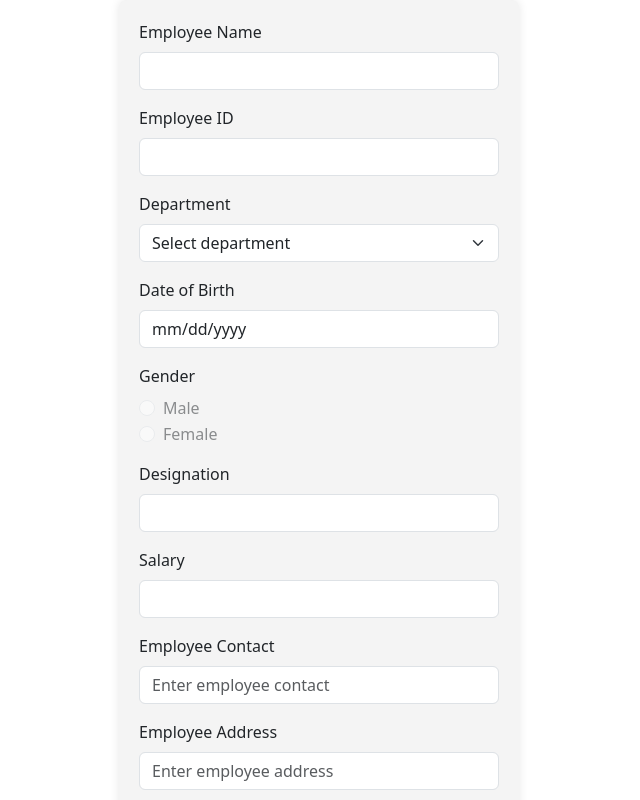
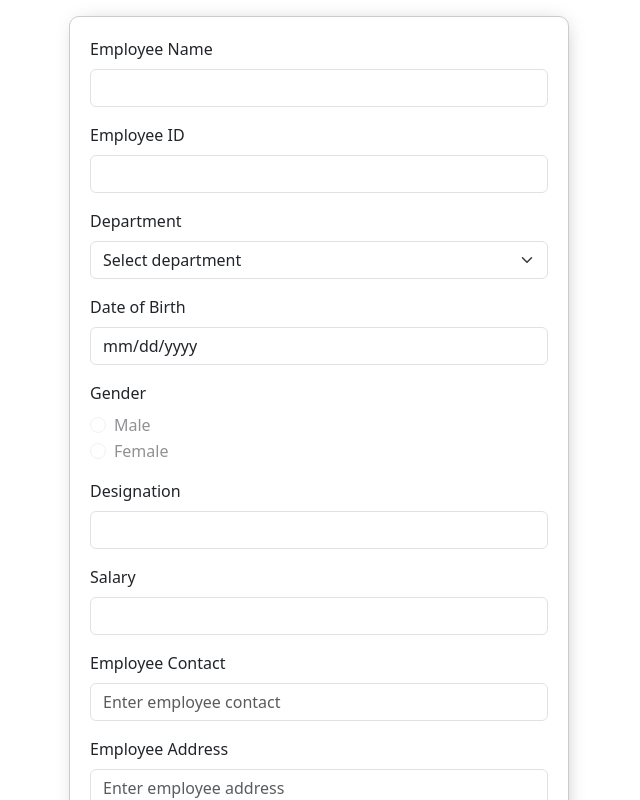
Before and after one commit to VishalAthmanathan/employeeFrontend, a React (Create React App) app: page /secondform in a window 1280 px wide. Shown: the top 800 px of the page, without its empty margins (321-961 px from the left). Built offline with nearby package versions, Linux system fonts and the light colour scheme.

Commit message:
added css

```diff
--- a/src/components/nextform.jsx
+++ b/src/components/nextform.jsx
@@ -2,6 +2,7 @@
 import Swal from 'sweetalert2';
 import axios from 'axios';
 import { useNavigate } from 'react-router-dom';
+import './empform.css'
 
 
 function SecondForm({ employeeName, employeeId, department, dateOfBirth, gender, designation, salary }) {
@@ -42,7 +43,7 @@
       }
 
     return(
-        <form onSubmit={addUser} style={{ maxWidth: '400px', margin: 'auto', padding: '20px', borderRadius: '8px', boxShadow: '0 0 10px rgba(0,0,0,0.1)', backgroundColor: '#f4f4f4' }}>
+        <form onSubmit={addUser} className='forme'>
           <div className="mb-3">
              <label htmlFor="employeeName" className="form-label">Employee Name</label>
              <input type="text" className="form-control" readonly="readonly"  value={storedEmployeeName} />
```
